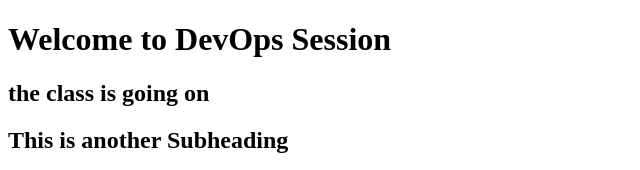
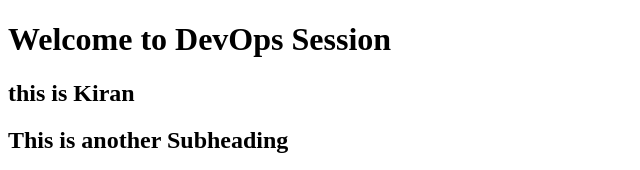
Before and after one commit to SreekanthJaladanki/git-practice-1, a plain HTML site: page index.html in a window 1280 px wide. Shown: the top 170 px of the page, without its empty margins (0-640 px from the left). Drawn offline with Linux system fonts and the light colour scheme.

Commit message:
Modified

```diff
--- a/index.html
+++ b/index.html
@@ -7,7 +7,7 @@
 </head>
 <body>
     <h1>Welcome to DevOps Session</h1>
-    <h2>the class is going on</h2>
+    <h2>this is Kiran </h2>
     <h2>This is another Subheading</h2>
     <p>This is a paragraph under the second subheading.</p>
     <script>
```
